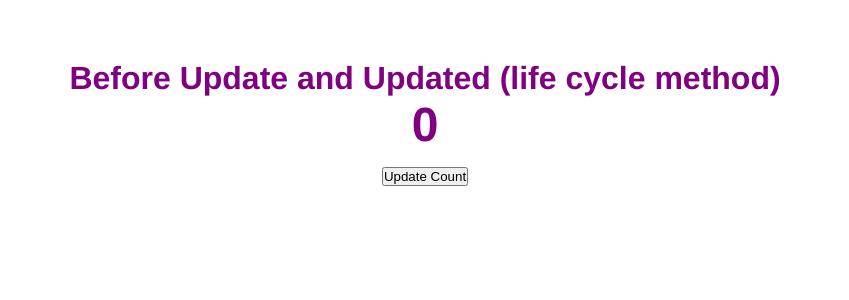
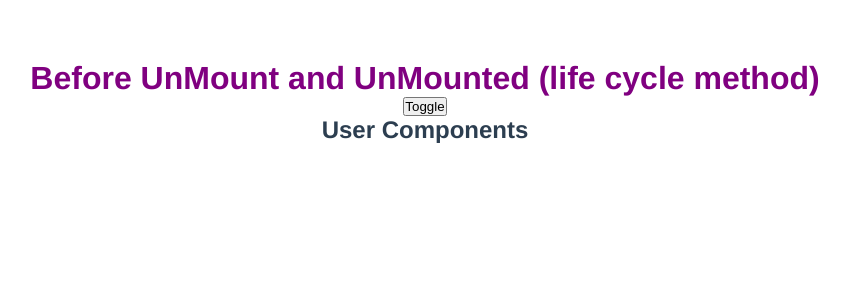
Before and after one commit to arvindk07/vue-step-by-step, a Vue app: page / in a window 1280 px wide. Shown: the top 300 px of the page, without its empty margins (215-1064 px from the left). Built offline with nearby package versions, Linux system fonts and the light colour scheme.

Commit message:
Before UnMount and UnMounted (life cycle method)

```diff
--- a/src/components/HomeComponents.vue
+++ b/src/components/HomeComponents.vue
@@ -1,25 +1,22 @@
 <template>
-  <h1>
-    Before Update and Updated (life cycle method)
-    <h2 ref="count">{{ counter }}</h2>
-    <button @click="counter = counter + 1">Update Count</button>
-  </h1>
+  <h1>Before UnMount and UnMounted (life cycle method)</h1>
+  <button @click="show = !show">Toggle</button>
+  <UserCompo v-if="show" />
 </template>
 
 <script>
+import UserCompo from "./UserCompo.vue";
 export default {
   name: "HomeComponents",
 
+  components: {
+    UserCompo,
+  },
+
   data() {
     return {
-      counter: 0,
+      show: true,
     };
-  },
-  beforeUpdate() {
-    console.warn("beforeUpdate", this.$refs["count"].textContent);
-  },
-  updated() {
-    console.warn("update", this.$refs["count"].textContent);
   },
 };
 </script>
--- /dev/null
+++ b/src/components/UserCompo.vue
@@ -0,0 +1,15 @@
+<template>
+  <h2 ref="user">User Components</h2>
+</template>
+<script>
+export default {
+  name: "UserCompo",
+
+  beforeUnmount() {
+    console.log("before Unmount", this.$refs["user"]);
+  },
+  unmounted() {
+    console.log("Unmounted", this.$refs["user"]);
+  },
+};
+</script>
```
